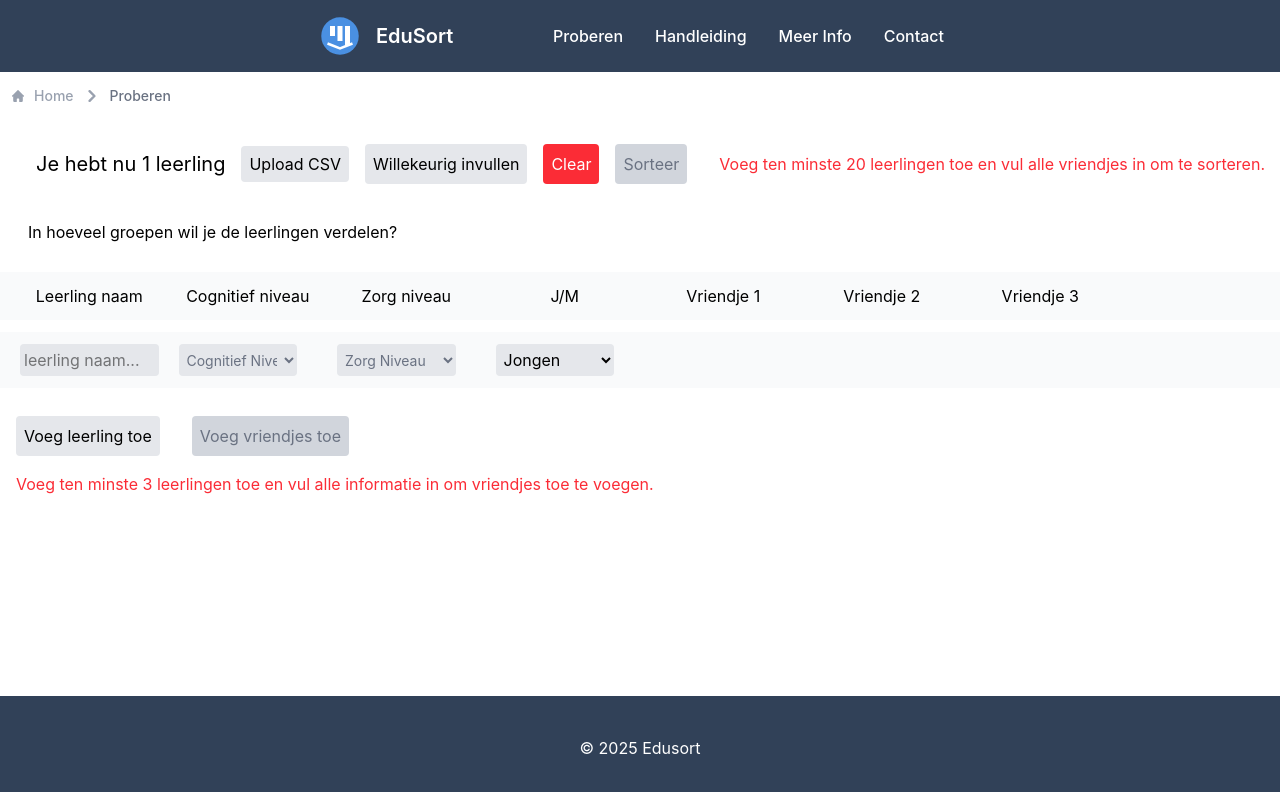
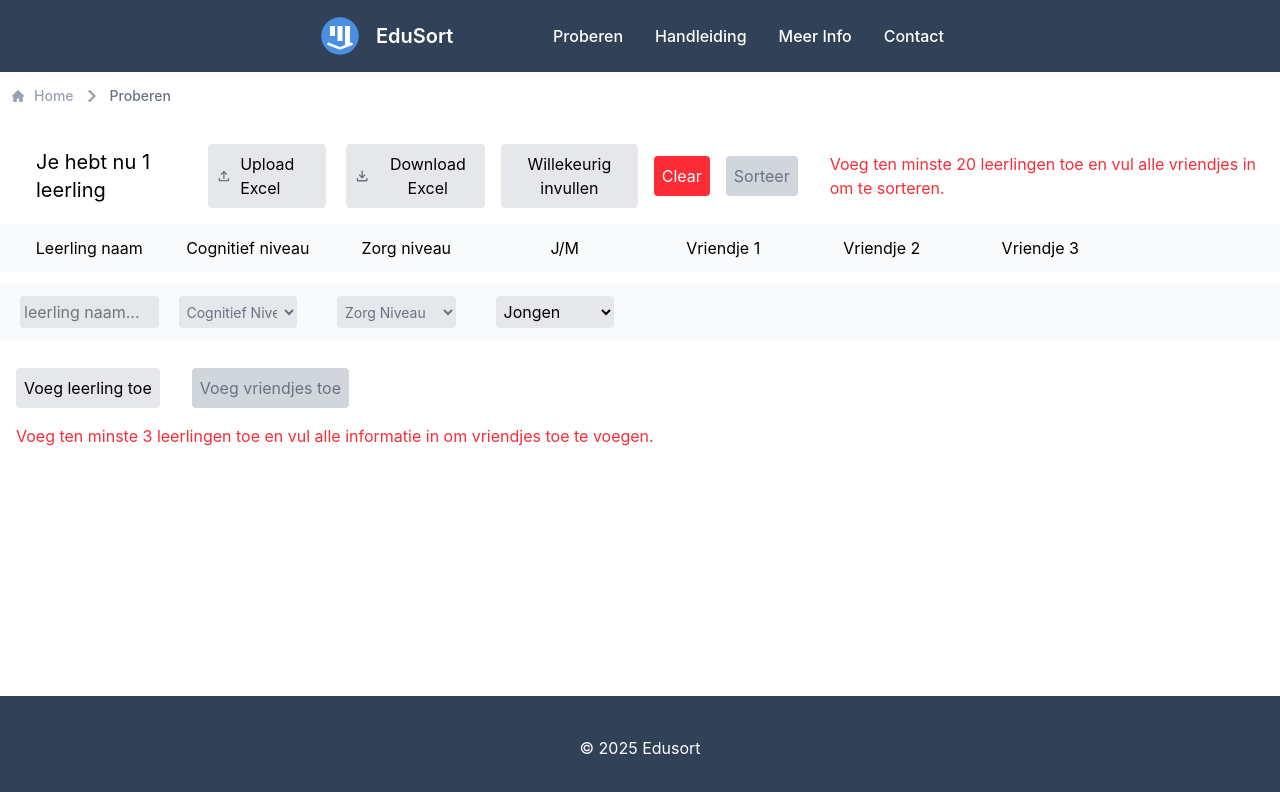
Before and after one commit to caduregel/2tot3, a React (Vite) app: page /input-students in a window 1280 px wide. Shown: the top 792 px of the page. Built offline with nearby package versions, Linux system fonts and the light colour scheme.

Commit message:
Updated to excell import, added excell export

```diff
--- a/src/components/FileUploader.tsx
+++ b/src/components/FileUploader.tsx
@@ -1,16 +1,28 @@
+// FileUploader.tsx
 import React, { useEffect, useState } from 'react';
-import generateFromCSV from '../helpers/generateFromCSV';
+import generateFromExcel from '../helpers/generateFromExcell';
+import { IconContext } from 'react-icons';
+import { MdOutlineFileUpload } from 'react-icons/md';
 
-
-interface IFileUplaoderProps {
-    setStudents: React.Dispatch<React.SetStateAction<any[]>>;
+// Define the Student interface
+export interface IStudent {
+  index: number;
+  name: string;
+  cognitive: number;
+  social: number;
+  gender: string;
+  friends: number[];
 }
 
-const FileUploader: React.FC<IFileUplaoderProps> = ({ setStudents }) => {
+interface IFileUploaderProps {
+  setStudents: React.Dispatch<React.SetStateAction<IStudent[]>>;
+}
+
+const FileUploader: React.FC<IFileUploaderProps> = ({ setStudents }) => {
   const [file, setFile] = useState<File | null>(null);
 
   const handleFileChange = (event: React.ChangeEvent<HTMLInputElement>) => {
-        if (event.target.files) {
+    if (event.target.files && event.target.files.length > 0) {
       setFile(event.target.files[0]);
     }
   };
@@ -18,21 +30,32 @@ const FileUploader: React.FC<IFileUplaoderProps> = ({ setStudents }) => {
   useEffect(() => {
     if (file) {
       try {
-                generateFromCSV(file).then((students) => {
+        generateFromExcel(file).then((students) => {
           setStudents(students);
-                })
+        }).catch((error) => {
+          console.error("Error parsing Excel file:", error);
+        });
       } catch (error) {
-                console.log("An error has occured: " + error)
+        console.error("An error has occurred: ", error);
       }
     }
-    }, [file]);
+  }, [file, setStudents]);
 
   return (
-        <div >
-            <label htmlFor="file-upload" className="bg-gray-200 p-2 rounded-sm hover:bg-gray-300 hover:cursor-pointer">
-                Upload CSV
+    <div>
+      <label htmlFor="file-upload" className="flex  items-center bg-gray-200 p-2 rounded-sm hover:bg-gray-300 hover:cursor-pointer">
+        <IconContext.Provider value={{ className: "text-gray-500 mr-2 hover:cursor-pointer w-5 h-5 hover:cursor-pointer" }}>
+          <MdOutlineFileUpload />
+        </IconContext.Provider>
+        Upload Excel
       </label>
-            <input id="file-upload" type="file" onChange={handleFileChange} style={{ display: 'none' }} accept='.csv' />
+      <input
+        id="file-upload"
+        type="file"
+        onChange={handleFileChange}
+        style={{ display: 'none' }}
+        accept='.xlsx, .xls'
+      />
     </div>
   );
 };
--- a/src/components/SearchStudentsDropdown.tsx
+++ b/src/components/SearchStudentsDropdown.tsx
@@ -36,7 +36,7 @@ const SearchStudentsDropdown: FC<Props> = ({ students, handleAddFriend, currentS
             <select
                 className={students[currentStudentIndex].friends[SelectorIndex]
                     ? "bg-gray-200 mr-5 p-1 rounded-sm hover:cursor-pointer"
-                    : "bg-gray-200 mr-5 p-1 rounded-sm hover:cursor-pointer text-gray-500"}
+                    : "bg-gray-200 mr-5 p-1 rounded-sm hover:cursor-pointer"}
                 value={
                     String(
                         students[currentStudentIndex].friends[SelectorIndex] ?? ''
--- /dev/null
+++ b/src/components/StudentsXLSXExport.tsx
@@ -0,0 +1,64 @@
+import * as XLSX from 'xlsx';
+import { IStudent } from '../interfaces/studentInterface';
+import { IconContext } from 'react-icons';
+import { MdOutlineFileDownload } from 'react-icons/md';
+
+interface IStudentsXLSXExportProps {
+    students: IStudent[];
+}
+
+const StudentsXLSXExport: React.FC<IStudentsXLSXExportProps> = ({ students }) => {
+    const generateExcel = (students: IStudent[]) => {
+        // Create a map of student indices to names for easy lookup
+        const studentMap: { [key: number]: string } = {};
+        students.forEach(student => {
+            studentMap[student.index] = student.name;
+        });
+
+        // Transform data to required format
+        const excelData = students.map(student => {
+            // Map gender to "Jongen" or "Meisje"
+            const genderText = student.gender === "J" ? "Jongen" : "Meisje";
+
+            // Get friend names based on indices
+            const friendNames = student.friends.map(friendIndex =>
+                studentMap[friendIndex] || ""
+            );
+
+            // Create row with required columns
+            return {
+                "Leerling naam": student.name,
+                "J/M": genderText,
+                "Cognitief niveau": student.cognitive,
+                "Zorg niveau": student.social,
+                "Vriendje 1": friendNames[0] || "",
+                "Vriendje 2": friendNames[1] || "",
+                "Vriendje 3": friendNames[2] || ""
+            };
+        });
+
+        // Create workbook and worksheet
+        const worksheet = XLSX.utils.json_to_sheet(excelData);
+        const workbook = XLSX.utils.book_new();
+        XLSX.utils.book_append_sheet(workbook, worksheet, "Studenten");
+
+        // Generate Excel file and trigger download
+        XLSX.writeFile(workbook, "studenten.xlsx");
+    };
+
+    return (
+        <>
+            <button
+                className="flex items-center bg-gray-200 p-2 rounded-sm ml-5 hover:bg-gray-300 hover:cursor-pointer"
+                onClick={() => generateExcel(students)}
+            >
+                <IconContext.Provider  value={{ className: "text-gray-500 mr-2 hover:cursor-pointer w-5 h-5 hover:cursor-pointer" }}>
+                    <MdOutlineFileDownload />
+                </IconContext.Provider>
+                Download Excel
+            </button>
+        </>
+    );
+};
+
+export default StudentsXLSXExport;
--- a/src/helpers/generateFromCSV.ts
+++ /dev/null
@@ -1,40 +0,0 @@
-import Papa, { ParseResult } from "papaparse";
-import { IStudent } from "../interfaces/studentInterface";
-
-const generateFromCSV = async (file: File): Promise<IStudent[]> => {
-    return new Promise((resolve, reject) => {
-        const reader = new FileReader();
-        reader.onload = (event) => {
-            if (event.target?.result) {
-                Papa.parse<string[]>(event.target.result as string, {
-                    complete: (results: ParseResult<string[]>) => {
-                        let students: IStudent[] = [];
-                        results.data.forEach((student: string[], index) => {
-                            const friendOneID = results.data.findIndex(s => s[0] === student[4]);
-                            const friendTwoID = results.data.findIndex(s => s[0] === student[5]);
-                            const friendThreeID = results.data.findIndex(s => s[0] === student[6]);
-                            console.log(student[2])
-                            const newStudent: IStudent = {
-                                index: index,
-                                name: student[0],
-                                gender: student[1].toLowerCase() == "jongen" ? "boy": "girl",
-                                cognitive: Number(student[2]),
-                                social: Number(student[3]),
-                                friends: [friendOneID, friendTwoID, friendThreeID]
-                            }
-                            students.push(newStudent);
-                        });
-                        resolve(students);
-                    },
-                    error: (error: Error) => {
-                        reject(error);
-                    },
-                });
-            }
-        };
-        reader.onerror = (error) => reject(error);
-        reader.readAsText(file);
-    });
-}
-
-export default generateFromCSV;
--- /dev/null
+++ b/src/helpers/generateFromExcell.ts
@@ -0,0 +1,74 @@
+import * as XLSX from 'xlsx';
+import { IStudent } from "../interfaces/studentInterface";
+
+const generateFromExcel = async (file: File): Promise<IStudent[]> => {
+  return new Promise((resolve, reject) => {
+    const reader = new FileReader();
+
+    reader.onload = (event) => {
+      try {
+        if (!event.target?.result) {
+          reject(new Error("Could not read file"));
+          return;
+        }
+
+        // Parse the Excel file
+        const data = event.target.result;
+        const workbook = XLSX.read(data, { type: 'binary' });
+        const firstSheetName = workbook.SheetNames[0];
+        const worksheet = workbook.Sheets[firstSheetName];
+
+        // Convert to array of arrays (similar to CSV parsing)
+        const rows = XLSX.utils.sheet_to_json<string[]>(worksheet, { header: 1 });
+
+        // Process student data
+        let students: IStudent[] = [];
+
+        rows.forEach((student: any[], index) => {
+          // Skip header row if present
+          if (index === 0 && typeof student[0] === 'string' &&
+             (student[0].toLowerCase().includes('naam') ||
+              student[0].toLowerCase().includes('name'))) {
+            return;
+          }
+
+          // Find friend indices by name
+          const friendOneName = student[4];
+          const friendTwoName = student[5];
+          const friendThreeName = student[6];
+
+          const friendOneID = rows.findIndex(s => s[0] === friendOneName);
+          const friendTwoID = rows.findIndex(s => s[0] === friendTwoName);
+          const friendThreeID = rows.findIndex(s => s[0] === friendThreeName);
+
+          // Create new student object
+          const newStudent: IStudent = {
+            index: index - (rows[0][0].toLowerCase().includes('naam') ? 1 : 0), // Adjust index if header row exists
+            name: student[0],
+            gender: student[1].toLowerCase() === "jongen" ? "boy" : "girl",
+            cognitive: Number(student[2]),
+            social: Number(student[3]),
+            friends: [
+              friendOneID !== -1 ? friendOneID : -1,
+              friendTwoID !== -1 ? friendTwoID : -1,
+              friendThreeID !== -1 ? friendThreeID : -1
+            ].filter(id => id !== -1) // Filter out invalid friend IDs
+          };
+
+          students.push(newStudent);
+        });
+
+        resolve(students);
+      } catch (error) {
+        reject(error);
+      }
+    };
+
+    reader.onerror = (error) => reject(error);
+
+    // Read the file as binary string
+    reader.readAsBinaryString(file);
+  });
+};
+
+export default generateFromExcel;
--- a/src/pages/InputStudentsPage.tsx
+++ b/src/pages/InputStudentsPage.tsx
@@ -5,6 +5,7 @@ import { Link } from "react-router-dom";
 import { generateRandomStudents } from "../helpers/generateRandomStudents";
 import BreadCrumbs, { IPath } from "../components/BreadCrumbs";
 import FileUploader from "../components/FileUploader";
+import StudentsXLSXExport from "../components/StudentsXLSXExport";
 
 function Home() {
   const [students, setStudents] = useState<IStudent[]>(
@@ -128,6 +129,8 @@ function Home() {
               {students.length == 1 ? "leerling" : "leerlingen"}
             </p>
             <FileUploader setStudents={setStudents} />
+            <StudentsXLSXExport students={students} />
+
             <button
               className="bg-gray-200 p-2 rounded-sm hover:bg-gray-300 m-4 hover:cursor-pointer"
               onClick={fillRandom}
@@ -157,12 +160,6 @@ function Home() {
                 sorteren.
               </p>
             )}
-          </div>
-          <div className="m-5 flex flex-col">
-            <label className="m-2 mt-0">
-              In hoeveel groepen wil je de leerlingen verdelen?
-            </label>
-
           </div>
           <div>
             <div className="grid grid-cols-8 gap-5 p-3 justify-around items-center bg-gray-50 mb-3 pl-5">
```
Lines whose indentation alone changed are shown as unchanged.
